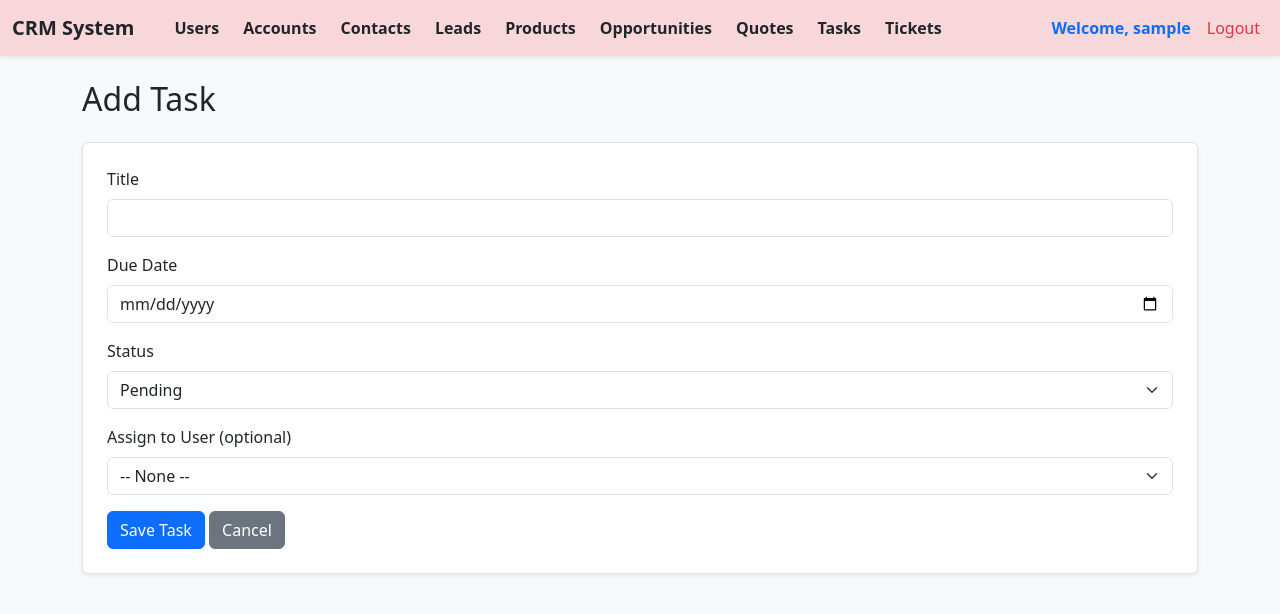
After one commit to mariumgk/CRM_flask, a Flask app: page /tasks/add in a window 1280 px wide. The commit adds this page. Shown: the top 614 px of the page. Run offline with Flask 3, Linux system fonts and the light colour scheme; the visitor is signed in with stand-in values (Sample User, id 1); data that the repository does not hold is empty; some libraries are stand-ins or nearby versions.

Commit message:
updated task to be edited and added

```diff
--- a/app.py
+++ b/app.py
@@ -747,16 +747,98 @@ def delete_quote(id):
     flash("Quote deleted successfully.", "danger")
     return redirect(url_for('quotes'))
 
+# --- View Tasks ---
 @app.route('/tasks')
 @login_required
 def tasks():
     conn = get_db_connection()
     cur = conn.cursor()
-    cur.execute("SELECT task_id, title, due_date, status FROM Tasks")
+    cur.execute("""
+        SELECT t.task_id, t.title, t.due_date, t.status, u.name
+        FROM Tasks t
+        LEFT JOIN Users u ON t.assigned_to = u.user_id
+        ORDER BY t.due_date
+    """)
     tasks = cur.fetchall()
     cur.close()
     conn.close()
     return render_template('tasks.html', tasks=tasks)
+
+# --- Add Task ---
+@app.route('/tasks/add', methods=['GET', 'POST'])
+@login_required
+def add_task():
+    conn = get_db_connection()
+    cur = conn.cursor()
+    if request.method == 'POST':
+        title = request.form['title']
+        due_date = request.form['due_date']
+        status = request.form['status']
+        assigned_to = request.form['assigned_to'] or None  # Can be null
+
+        cur.execute("""
+            INSERT INTO Tasks (title, due_date, status, assigned_to)
+            VALUES (%s, %s, %s, %s)
+        """, (title, due_date, status, assigned_to))
+
+        conn.commit()
+        cur.close()
+        conn.close()
+        flash("Task added successfully!", "success")
+        return redirect(url_for('tasks'))
+
+    cur.execute("SELECT user_id, name FROM Users")
+    users = cur.fetchall()
+    cur.close()
+    conn.close()
+    return render_template('add_task.html', users=users)
+
+# --- Edit Task ---
+@app.route('/tasks/edit/<int:id>', methods=['GET', 'POST'])
+@login_required
+def edit_task(id):
+    conn = get_db_connection()
+    cur = conn.cursor()
+
+    if request.method == 'POST':
+        title = request.form['title']
+        due_date = request.form['due_date']
+        status = request.form['status']
+        assigned_to = request.form['assigned_to'] or None
+
+        cur.execute("""
+            UPDATE Tasks
+            SET title = %s, due_date = %s, status = %s, assigned_to = %s
+            WHERE task_id = %s
+        """, (title, due_date, status, assigned_to, id))
+
+        conn.commit()
+        cur.close()
+        conn.close()
+        flash("Task updated successfully!", "info")
+        return redirect(url_for('tasks'))
+
+    cur.execute("SELECT * FROM Tasks WHERE task_id = %s", (id,))
+    task = cur.fetchone()
+    cur.execute("SELECT user_id, name FROM Users")
+    users = cur.fetchall()
+    cur.close()
+    conn.close()
+    return render_template('edit_task.html', task=task, users=users)
+
+# --- Delete Task ---
+@app.route('/tasks/delete/<int:id>', methods=['POST'])
+@login_required
+def delete_task(id):
+    conn = get_db_connection()
+    cur = conn.cursor()
+    cur.execute("DELETE FROM Tasks WHERE task_id = %s", (id,))
+    conn.commit()
+    cur.close()
+    conn.close()
+    flash("Task deleted successfully.", "danger")
+    return redirect(url_for('tasks'))
+
 
 @app.route('/tickets')
 @login_required
--- /dev/null
+++ b/templates/add_task.html
@@ -0,0 +1,41 @@
+{% extends 'base.html' %}
+{% block title %}Add Task{% endblock %}
+{% block content %}
+
+<h2 class="mb-4">Add Task</h2>
+
+<form method="POST" class="border p-4 bg-white rounded shadow-sm">
+  <div class="mb-3">
+    <label class="form-label">Title</label>
+    <input name="title" class="form-control" required>
+  </div>
+
+  <div class="mb-3">
+    <label class="form-label">Due Date</label>
+    <input name="due_date" type="date" class="form-control" required>
+  </div>
+
+  <div class="mb-3">
+    <label class="form-label">Status</label>
+    <select name="status" class="form-select" required>
+      <option>Pending</option>
+      <option>In Progress</option>
+      <option>Completed</option>
+    </select>
+  </div>
+
+  <div class="mb-3">
+    <label class="form-label">Assign to User (optional)</label>
+    <select name="assigned_to" class="form-select">
+      <option value="">-- None --</option>
+      {% for user in users %}
+      <option value="{{ user[0] }}">{{ user[1] }}</option>
+      {% endfor %}
+    </select>
+  </div>
+
+  <button class="btn btn-primary">Save Task</button>
+  <a href="{{ url_for('tasks') }}" class="btn btn-secondary">Cancel</a>
+</form>
+
+{% endblock %}
```
Also changed, not shown: templates/edit_task.html (added, +41 -0 lines), templates/tasks.html (+22 -9 lines).
